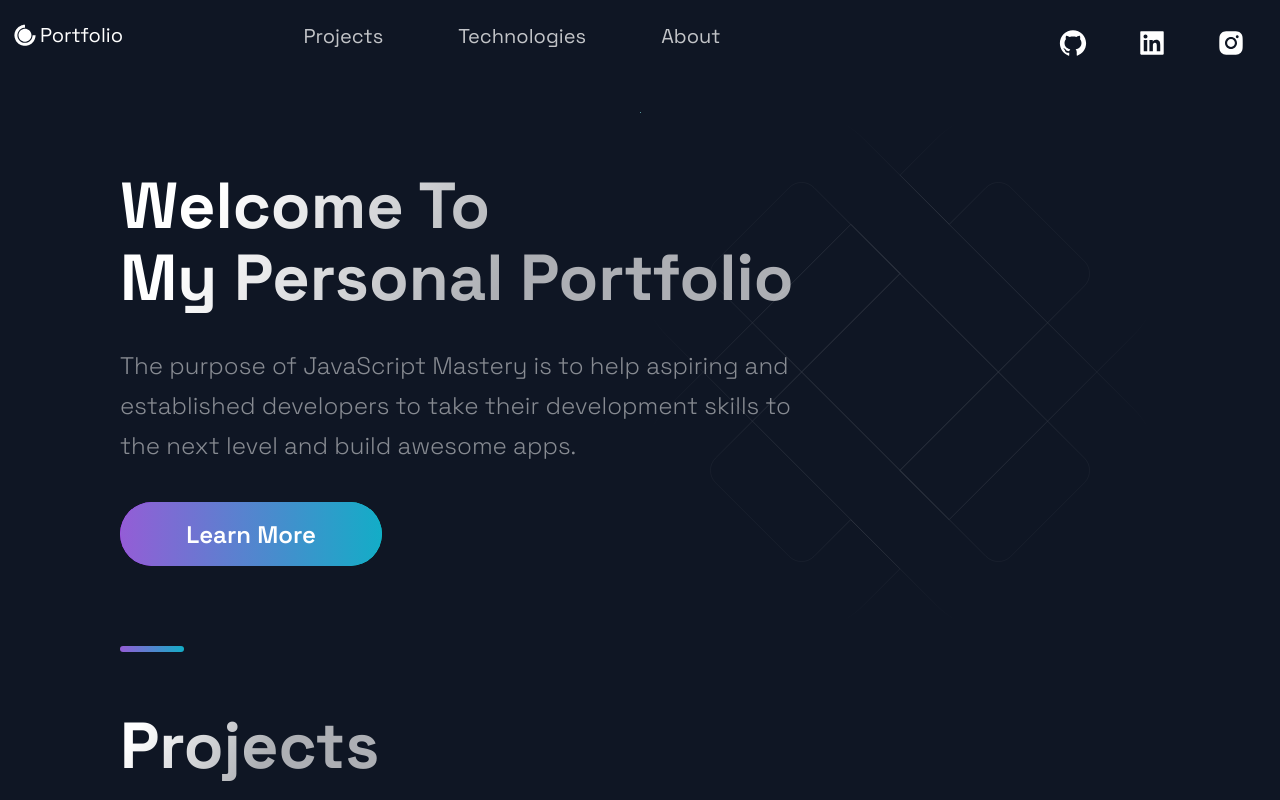
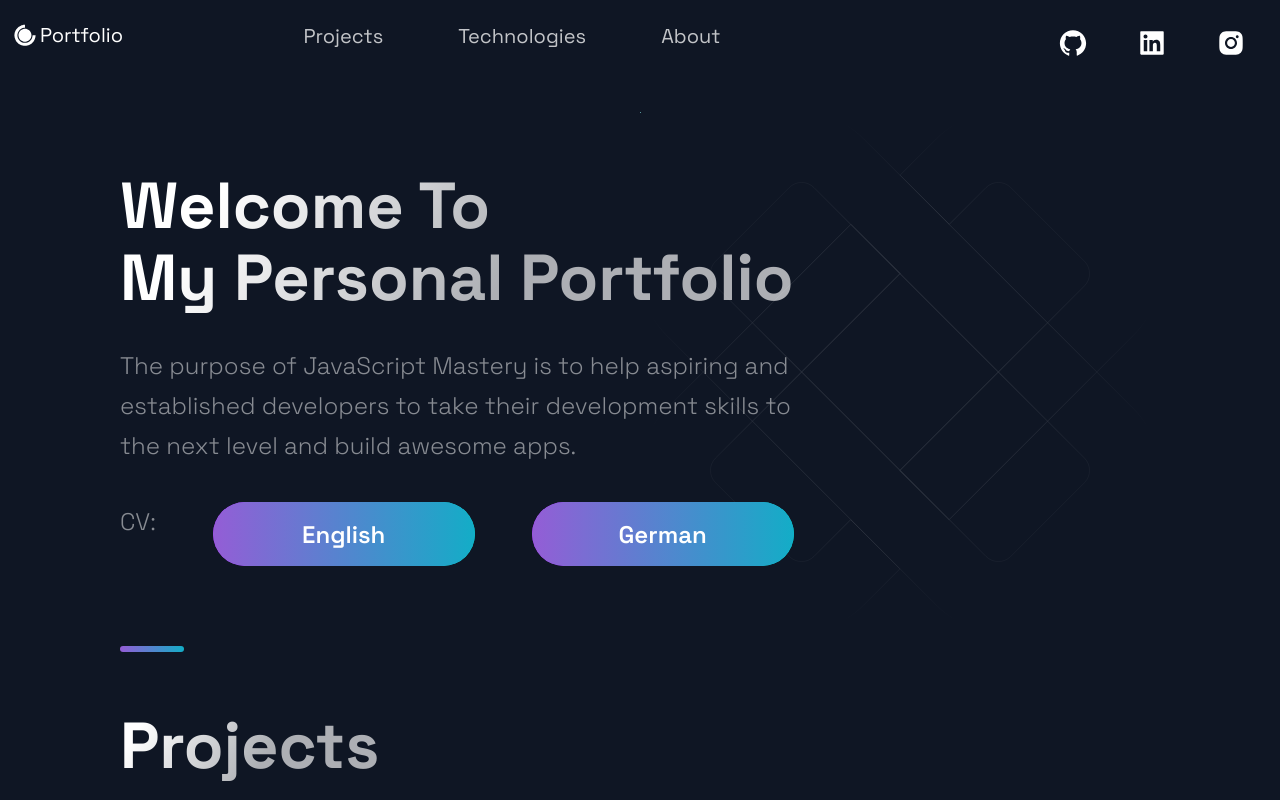
Before and after one commit to Eingest/portfolio_website, a Next.js app: page / in a window 1280 px wide. Shown: the top 800 px of the page. Built offline with nearby package versions, Linux system fonts and the light colour scheme.

Commit message:
additions to Hero

```diff
--- a/src/components/Hero/Hero.js
+++ b/src/components/Hero/Hero.js
@@ -6,7 +6,7 @@ import {
   SectionTitle,
 } from "../../styles/GlobalComponents";
 import Button from "../../styles/GlobalComponents/Button";
-import { LeftSection } from "./HeroStyles";
+import { LeftSection, ButtonContainer } from "./HeroStyles";
 
 const Hero = () => (
   <>
@@ -21,9 +21,16 @@ const Hero = () => (
           developers to take their development skills to the next level and
           build awesome apps.
         </SectionText>
-        <Button onClick={() => window.open("https://google.com", "_blank")}>
-          Learn More
-        </Button>
+
+        <ButtonContainer>
+          <SectionText>CV:</SectionText>
+          <Button onClick={() => window.open("https://google.com", "_blank")}>
+            English
+          </Button>
+          <Button onClick={() => window.open("https://google.com", "_blank")}>
+            German
+          </Button>
+        </ButtonContainer>
       </LeftSection>
     </Section>
   </>
--- a/src/components/Hero/HeroStyles.js
+++ b/src/components/Hero/HeroStyles.js
@@ -1,4 +1,4 @@
-import styled from 'styled-components';
+import styled from "styled-components";
 
 export const LeftSection = styled.div`
   width: 100%;
@@ -17,3 +17,14 @@ export const LeftSection = styled.div`
     margin: 0 auto;
   }
 `;
+
+export const ButtonContainer = styled.div`
+  display: flex;
+  flex-direction: row;
+  justify-content: space-between;
+
+  @media ${(props) => props.theme.breakpoints.md} {
+    flex-direction: column;
+    width: 40%;
+  }
+`;
```
